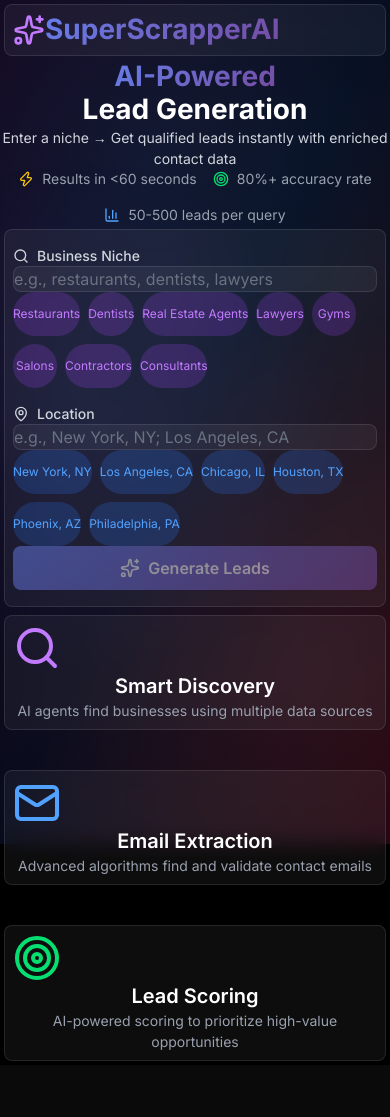
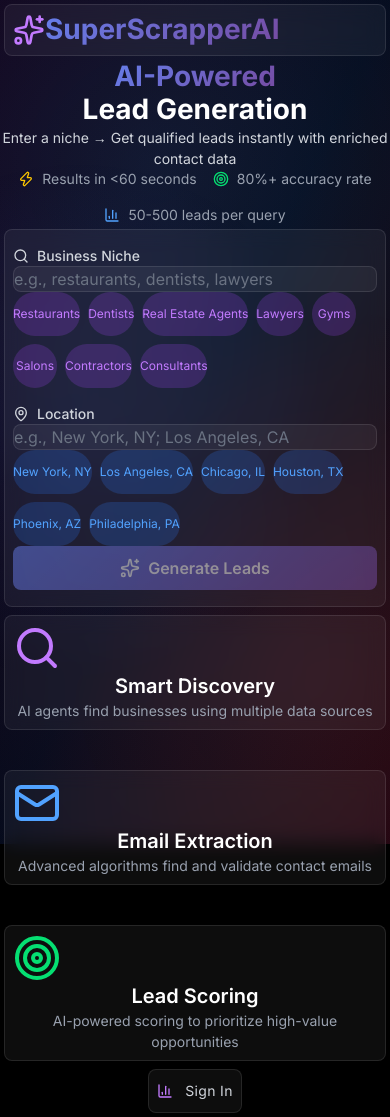
Before and after one commit to Trinidadia-sys/superscrapper-ai, a Next.js app: page / in a window 390 px wide. Before the commit the page ends 1065 px from the top, so only its background shows below. Built offline with nearby package versions, Linux system fonts and the light colour scheme; no server answers.

Commit message:
Fix mobile display of history button and add sign-in prompt

```diff
--- a/src/app/page.tsx
+++ b/src/app/page.tsx
@@ -261,14 +261,34 @@
                     initial={{ y: 20, opacity: 0 }}
                     animate={{ y: 0, opacity: 1 }}
                     transition={{ duration: 0.6, delay: 0.6 }}
-                    className="flex justify-center mt-8"
+                    className="flex justify-center mt-8 px-4"
                   >
                     <Link
                       href="/history"
-                      className="flex items-center gap-3 px-10 py-4 glass hover-lift border border-white/20 rounded-full text-base tracking-wide text-gray-300 hover:text-white transition-colors"
+                      className="flex items-center gap-3 px-6 md:px-10 py-4 glass hover-lift border border-white/20 rounded-full text-sm md:text-base tracking-wide text-gray-300 hover:text-white transition-colors"
                     >
-                      <BarChart3 className="w-5 h-5 text-purple-400" />
-                      View Generation History
+                      <BarChart3 className="w-4 h-4 md:w-5 md:h-5 text-purple-400" />
+                      <span className="hidden sm:inline">View Generation History</span>
+                      <span className="sm:hidden">History</span>
+                    </Link>
+                  </motion.div>
+                )}
+
+                {/* Sign In Prompt for non-authenticated users */}
+                {!user && (
+                  <motion.div
+                    initial={{ y: 20, opacity: 0 }}
+                    animate={{ y: 0, opacity: 1 }}
+                    transition={{ duration: 0.6, delay: 0.6 }}
+                    className="flex justify-center mt-8 px-4"
+                  >
+                    <Link
+                      href="/auth/signin"
+                      className="flex items-center gap-3 px-6 md:px-10 py-4 glass hover-lift border border-white/20 rounded-full text-sm md:text-base tracking-wide text-gray-300 hover:text-white transition-colors"
+                    >
+                      <BarChart3 className="w-4 h-4 md:w-5 md:h-5 text-purple-400" />
+                      <span className="hidden sm:inline">Sign In to View History</span>
+                      <span className="sm:hidden">Sign In</span>
                     </Link>
                   </motion.div>
                 )}
```
